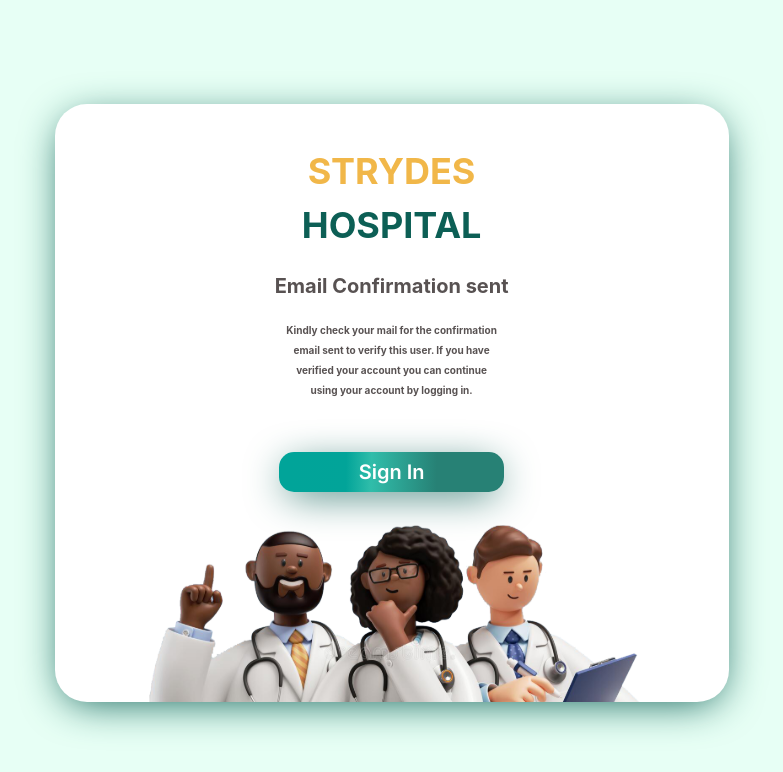
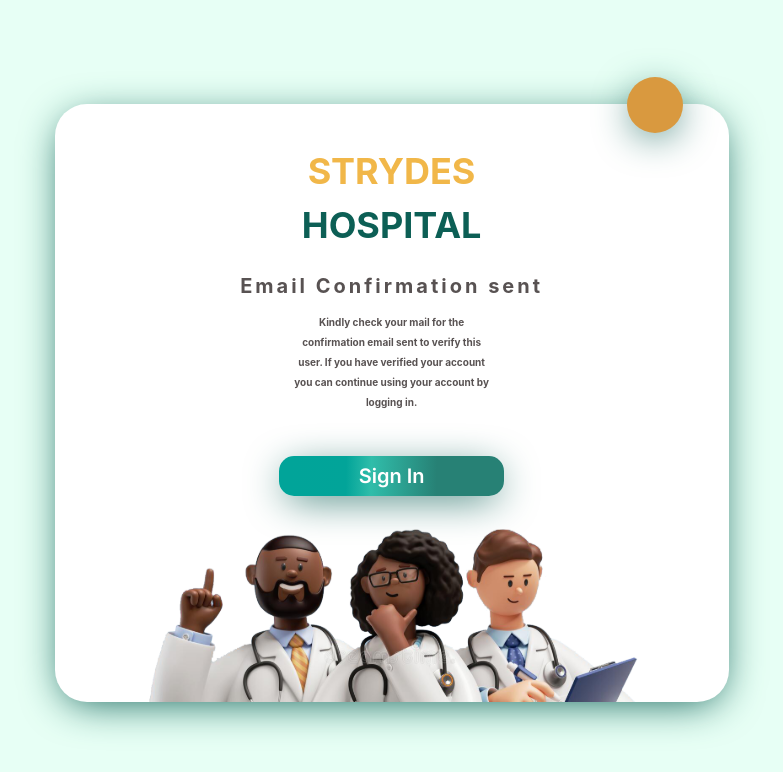
Before and after one commit to scentre/strydes_hospital, a React (Create React App) app: page /emailconfirmation in a window 1280 px wide. Shown: the top 772 px of the page, without its empty margins (226-1009 px from the left). Built offline with nearby package versions, Linux system fonts and the light colour scheme.

Commit message:
login and email page more adj

```diff
--- a/src/pages/emailConfirmation/index.js
+++ b/src/pages/emailConfirmation/index.js
@@ -14,38 +14,36 @@ const EmailConfirmation = () => {
     <section >
 			<Toaster />
       <Container maxWidth={'100%'} height={'100vh'} className='p-8' bgColor={'#E7FFF5'}>
-        <Flex height={'90%'} width={'90%'} justify={'space-between'} className='m-10' bgColor={'#E7FFF5'}>
-          <Container boxShadow={"0px 8px 40px -8px #0C5F55"} bgColor={'#FFF'} maxWidth={'60%'} className='flex flex-row  m-8' borderRadius={'2rem'}>
-            <Box className='pt-10' width={'100%'} overflow={'hidden'} >
-              <Box position={'absolute'} top={'9'} className='h-15 w-15' bgColor={'#D9993F'} borderRadius={'50%'}></Box>
+        <Flex height={'90%'} width={'90%'} position={'relative'} className='m-10' bgColor={'#E7FFF5'}>
+          <Container boxShadow={"0px 8px 40px -8px #0C5F55"}  bgColor={'#FFF'} maxWidth={'60%'} className='flex flex-row  m-8' borderRadius={'2rem'}>
+            <Box className='pt-10' width={'100%'} overflow={'hidden'}>
+              <Box boxShadow={"0px 8px 40px -8px #0C5F55"} position={'absolute'} top={'5px'} right={'270px'} textAlign={'center'} className='h-14 w-14' bgColor={'#D9993F'} borderRadius={'50%'}></Box>
               <Text
                 color={"#F1B749"}
-                display={"flex"}
-                flexDirection={"column"}
-                justifyContent={"center"}
-                alignItems={"center"}
+                textAlign={'center'}
                 fontSize={"36px"}
                 fontWeight={"700"}
                 mb={"20px"}
               >
-                STRYDES <span className="text-[#0C5F55] ">HOSPITAL</span>
+                STRYDES <br /> <span className="text-[#0C5F55] ">HOSPITAL</span>
               </Text>
 
               <Text
-                className='p-1'
-                justifyContent={"center"}
-                alignItems={"center"}
+                width={'70%'}
+                className='p-1 m-auto'
+                textAlign={'center'}
                 fontSize={"20px"}
                 fontWeight={"700"}
-                display={"flex"}
                 color={'#585252'}
                 lineHeight={'20px'}
+                letterSpacing={'3px'}
               >
                 Email Confirmation sent
               </Text>
               <Text
-                className='m-auto p-5'
-                width={'40%'}
+
+                className='p-3 m-auto'
+                width={'35%'}
                 textAlign={"center"}
                 fontSize={"10px"}
                 fontWeight={"700"}
--- a/src/pages/login/login.jsx
+++ b/src/pages/login/login.jsx
@@ -40,27 +40,22 @@ export const Login = () => {
 		<section >
 			<Toaster />
 			<Container maxWidth={'100%'} height={'100vh'} className='p-8' bgColor={'#E7FFF5'}>
-				<Flex height={'90%'} width={'90%'} justify={'space-between'} className='m-10' bgColor={'#EEF8FF'}>
-					<Container position={'relative'} boxShadow={"0px 8px 40px -8px #0C5F55"} maxWidth={'80%'} className='flex flex-row  m-8' borderRadius={'2rem'}>
+				<Container maxWidth={'80%'} position={'relative'} textAlign={'center'} className='m-10 py-8' bgColor={'#EEF8FF'}>
+					<Flex boxShadow={"0px 8px 40px -8px #0C5F55"} maxWidth={'80%'} className='flex flex-row justify-between  m-auto' borderRadius={'3rem'}>
 
+						<Box boxShadow={"0px 8px 40px -8px #0C5F55"} position={'absolute'} top={'5px'} left={'350px'} textAlign={'center'} className='h-14 w-14' bgColor={'#D9993F'} borderRadius={'50%'}></Box>
 
-						<Box position={'absolute'} top={''} className='h-20 w-20' bgColor={'#D9993F'} borderRadius={'50%'}></Box>
-
-						<Container width={'100%'}>
-							<Box
+						<Container
 							bg={`url(${Cicles})`}
 							bgRepeat="no-repeat"
 							bgSize={"cover"}
-								borderRadius={'5rem'}
-								height={'100%'}
+							overflow={'hidden'}
+
 						>
-								<Box className='flex flex-col' height={'auto'}>
-
-
-
+							<Box height={'100%'} width={'100%'}>
 								<Text
+									textAlign={'start'}
 									className='mt-20 pl-3'
-										width={'70%'}
 									color={"#F1B749"}
 									fontSize={"40px"}
 									fontWeight={"700"}
@@ -68,23 +63,20 @@ export const Login = () => {
 									Your One Stop
 								</Text>
 								<Text
-										className='pl-3'
+									pl={'3'}
+									textAlign={'start'}
 									color={"white"}
-										fontSize={"100px"}
+									fontSize={"50px"}
 									fontWeight={"900"}
 								>
 									EMR
 								</Text>
-									<Box >
+								<Box mt={'20'} >
 									<img
-											height={'100%'}
 										className='w-full'
 										src={docs}
-											overflow={'hidden'}
 										alt="docs"
 									/>
-									</Box>
-
 								</Box>
 							</Box>
 						</Container>
@@ -119,14 +111,17 @@ export const Login = () => {
 								</Box>
 								<form action="" onSubmit={signinUser}>
 									<Box
+										className='font-bold'
+										fontSize={"12px"}
+										color={'#585252'}
 										padding={"20px"}
 										gap={"20px"}
 										display={"flex"}
 										flexDirection={"column"}
 										justifyContent={'space-between'}
 									>
-										<Box>
-											<InputBox label="Email Address" ml-5/>
+										<Box >
+											<InputBox label="Email Address"/>
 										</Box>
 										<Box>
 											<InputBox label="Password" />
@@ -137,6 +132,7 @@ export const Login = () => {
 									</Box>
 									<Box className='mt-4' textAlign={'center'}>
 										<Button
+											className='hover:text-[#0C5F55]'
 											width={"50%"}
 											alignSelf={"center"}
 											padding={"30px 20px"}
@@ -153,8 +149,8 @@ export const Login = () => {
 								</form>
 							</Box>
 						</Container>
+					</Flex >
 				</Container>
-				</Flex>
 			</Container>
     	</section>
 	);
```
Lines whose indentation alone changed are shown as unchanged.
